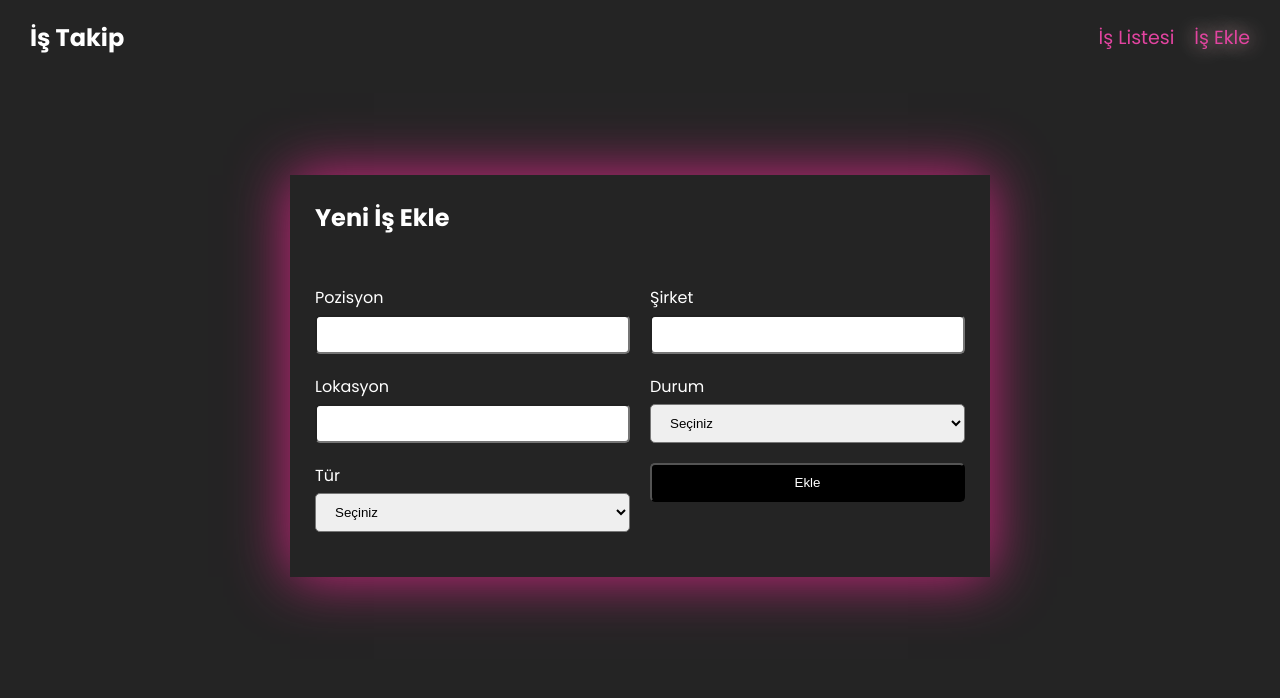
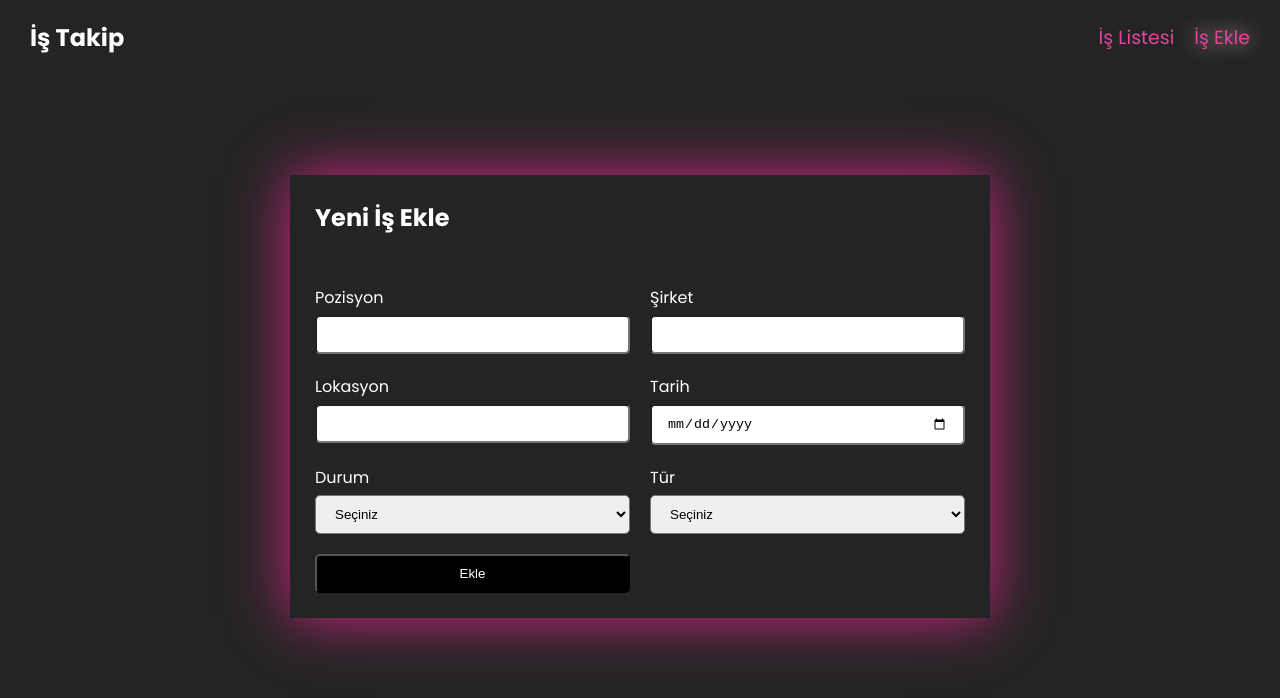
Before and after one commit to yakutbirce/CareerHubProject, a React (Vite) app: page /add-job in a window 1280 px wide. Shown: the top 698 px of the page. Built offline with nearby package versions, Linux system fonts and the light colour scheme.

Commit message:
Added date input to the job submission form.

```diff
--- a/src/pages/AddJob.jsx
+++ b/src/pages/AddJob.jsx
@@ -112,6 +112,15 @@ const AddJob = () => {
           />
         </div>
         <div>
+          <label htmlFor="date">Tarih</label>
+          <input
+            type="date"
+            id="date"
+            onChange={formik.handleChange}
+            value={formik.values.date}
+          />
+        </div>
+        <div>
           <label htmlFor="status">Durum</label>
           <select
             name="status"
```
